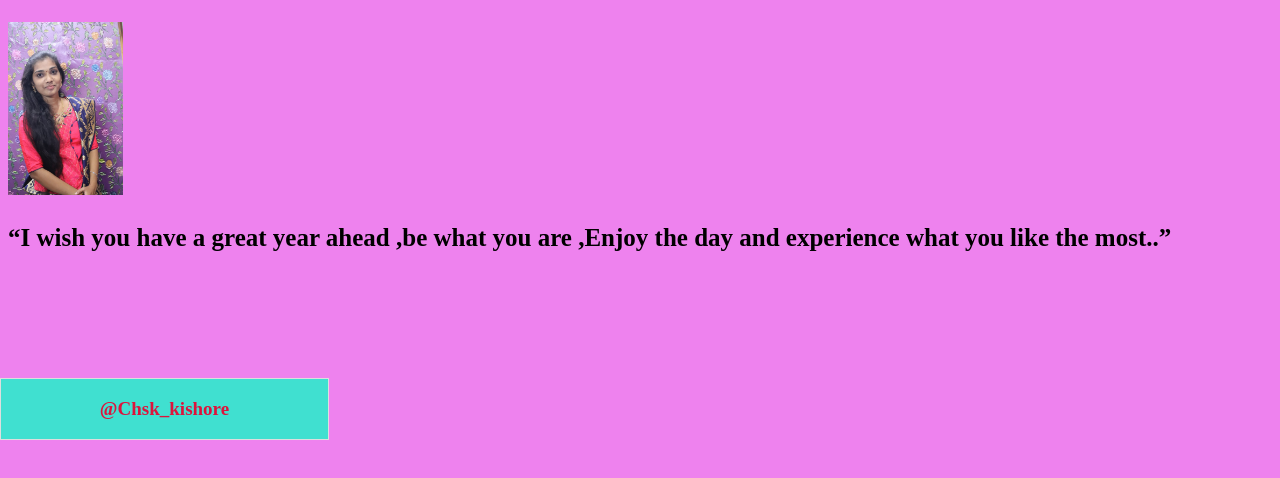
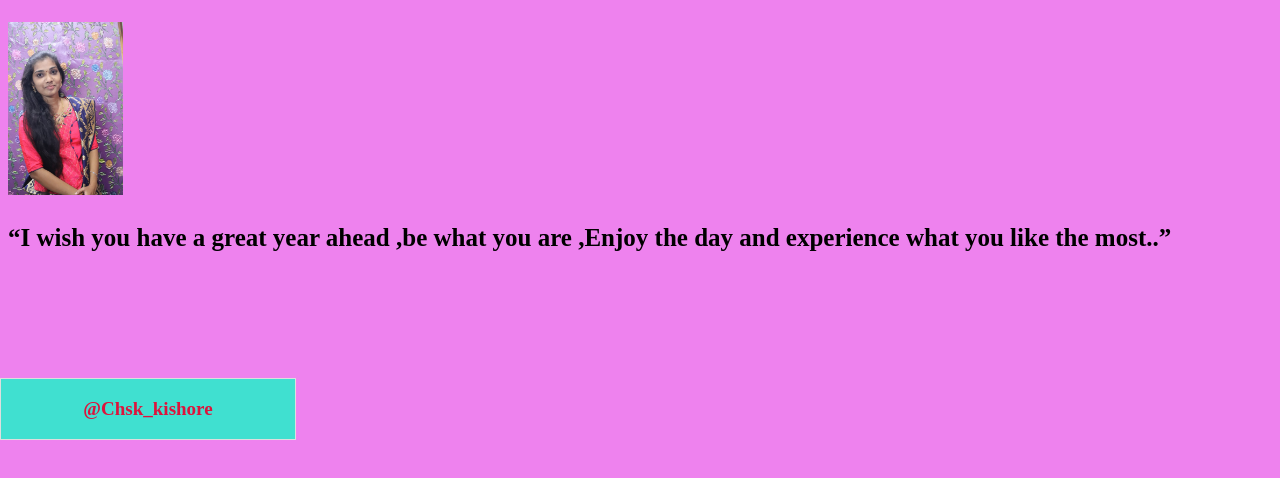
Before and after one commit to saikishore222/happy_birthday_Sk, a plain HTML site: page index.html in a window 1280 px wide. Shown: the part 56-534 px from the top of the page. Drawn offline with Linux system fonts and the light colour scheme.

Commit message:
Update style.css

```diff
--- a/style.css
+++ b/style.css
@@ -6,7 +6,7 @@ body {
   position: relative;
   top: 101px;
   right: 8px;
-  width: 327px;
+  width: 294px;
   background-color: turquoise;
 }
 #head p {
```
